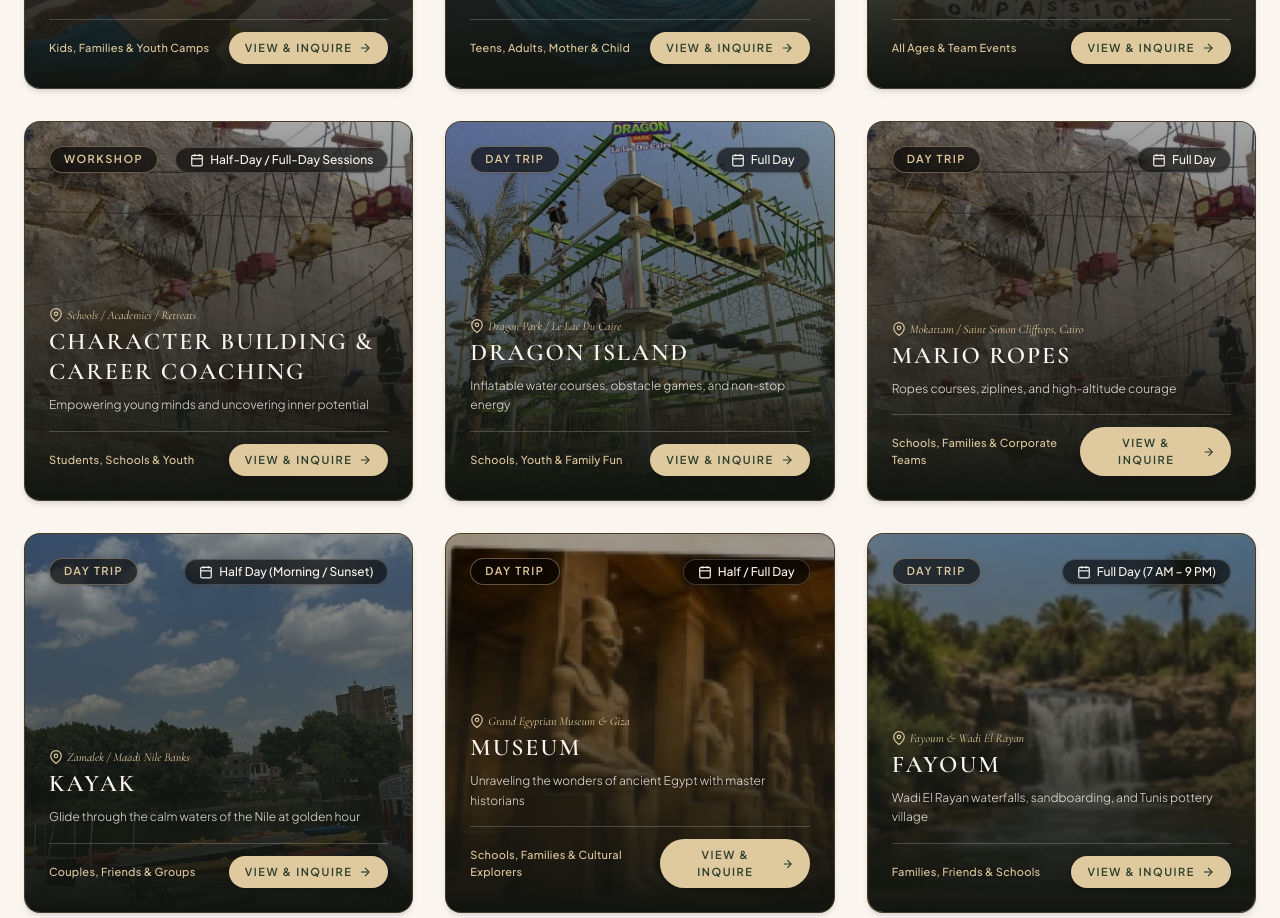
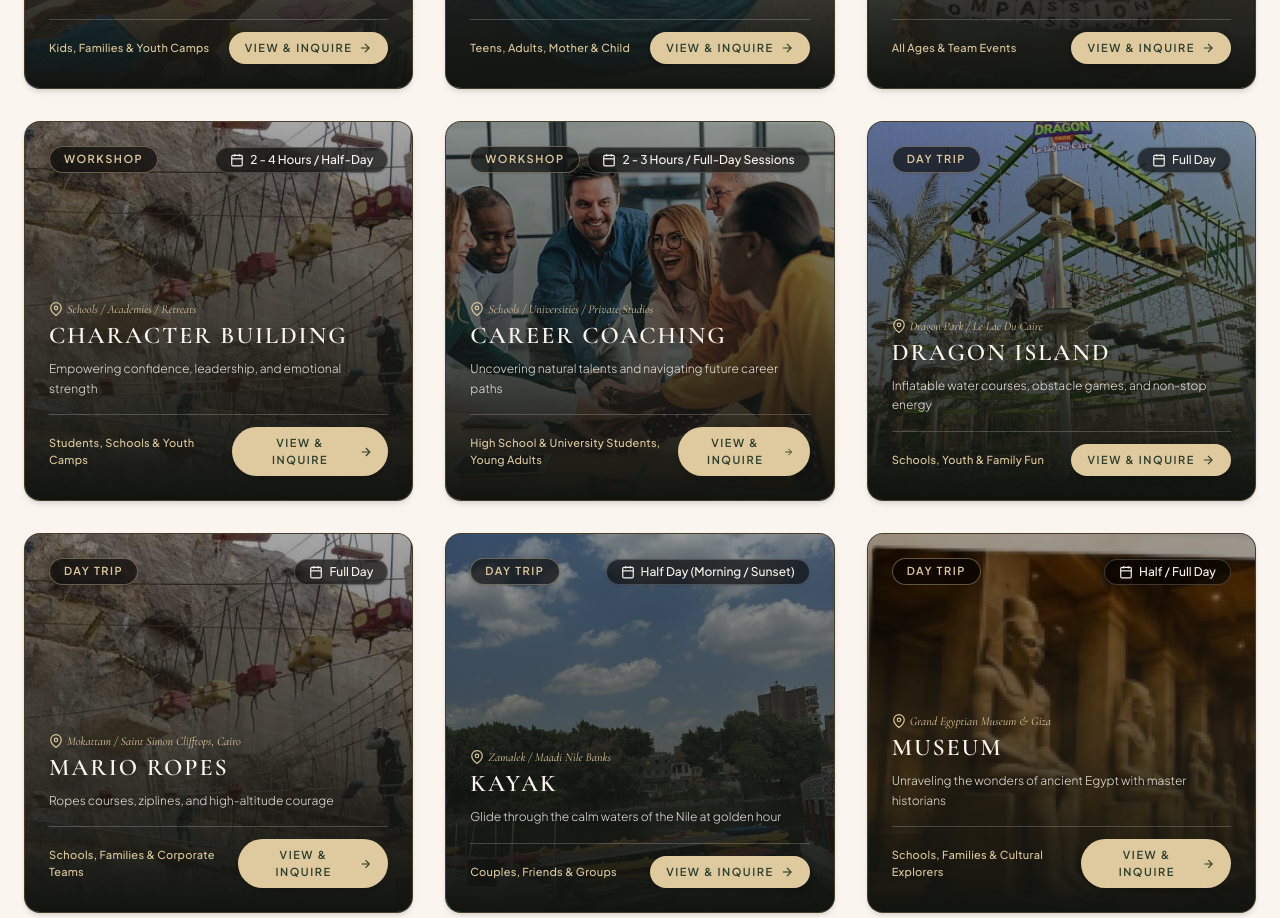
Before and after one commit to Pavlyemad2005/Hidden_Gems, a Next.js app: page / in a window 1280 px wide. Shown: the part 2920-3838 px from the top of the page. Built offline with nearby package versions, Linux system fonts and the light colour scheme.

Commit message:
Split Character Building and Career Coaching into two distinct workshops

```diff
--- a/src/app/page.tsx
+++ b/src/app/page.tsx
@@ -155,45 +155,87 @@ const GEMS_DATA: GemItem[] = [
     ],
   },
   {
-    id: "character-career",
+    id: "character-building",
     category: "workshops",
     categoryLabel: "Workshop",
-    tag: "Workshop · Growth & Learning",
-    title: "Character Building & Career Coaching",
-    subtitle: "Empowering young minds and uncovering inner potential",
-    description:
-      "Interactive developmental workshops centered on communication, confidence, leadership skills, emotional intelligence, and discovering natural strengths and future career pathways.",
-    duration: "Half-Day / Full-Day Sessions",
+    tag: "Workshop · Personal Growth",
+    title: "Character Building",
+    subtitle: "Empowering confidence, leadership, and emotional strength",
+    description:
+      "Interactive developmental workshops focused on leadership skills, team communication, resilience, active empathy, and discovering inner potential through engaging group simulations and challenges.",
+    duration: "2 - 4 Hours / Half-Day",
     location: "Schools / Academies / Retreats",
-    targetAudience: "Students, Schools & Youth",
+    targetAudience: "Students, Schools & Youth Camps",
     image: "/photos/mario-ropes.png",
     highlights: [
-      "Fun gamified leadership and problem-solving challenges",
-      "Public speaking, active listening, and team synergy exercises",
-      "Career interest mapping & mentorship discussions",
+      "Gamified team leadership and problem-solving simulations",
+      "Public speaking, active listening, and peer collaboration exercises",
+      "Emotional intelligence and self-confidence building",
       "Participation certificates and personal action roadmap",
     ],
     itinerary: [
       {
-        step: "Module 1",
-        title: "Self-Discovery & Strengths",
-        desc: "Interactive self-assessment games identifying core passions and values.",
-      },
-      {
-        step: "Module 2",
-        title: "Team Dynamics & Communication",
-        desc: "Real-world group problem solving and team trust building.",
-      },
-      {
-        step: "Module 3",
-        title: "Future Horizons & Mentorship",
-        desc: "Exploring career paths, setting milestones, and Q&A with mentors.",
-      },
-    ],
-    included: [
-      "Custom workbooks & assessment tools",
-      "Certified developmental coaches and facilitators",
-      "Certificates of completion",
+        step: "Part 1",
+        title: "Self-Discovery & Values",
+        desc: "Interactive exercises identifying personal strengths and core character values.",
+      },
+      {
+        step: "Part 2",
+        title: "Team Trust & Resilience",
+        desc: "Cooperative group challenges overcoming obstacles together.",
+      },
+      {
+        step: "Part 3",
+        title: "Empowerment Circle",
+        desc: "Reflective sharing, affirmations, and actionable growth commitments.",
+      },
+    ],
+    included: [
+      "Custom leadership activity kits and workbooks",
+      "Certified youth developmental facilitators",
+      "Certificates of achievement",
+    ],
+  },
+  {
+    id: "career-coaching",
+    category: "workshops",
+    categoryLabel: "Workshop",
+    tag: "Workshop · Future Pathways",
+    title: "Career Coaching",
+    subtitle: "Uncovering natural talents and navigating future career paths",
+    description:
+      "Guided career discovery and mentorship sessions for students and young adults. Identify personal passions, explore modern career options, practice professional skills, and build a clear future roadmap.",
+    duration: "2 - 3 Hours / Full-Day Sessions",
+    location: "Schools / Universities / Private Studios",
+    targetAudience: "High School & University Students, Young Adults",
+    image: "/photos/team-building.png",
+    highlights: [
+      "Personality & career aptitude assessment tools",
+      "Exploration of modern industry sectors and future jobs",
+      "Resume building, interview skills, and professional etiquette",
+      "1-on-1 mentorship Q&A and personalized roadmap",
+    ],
+    itinerary: [
+      {
+        step: "Session 1",
+        title: "Aptitude & Passion Mapping",
+        desc: "Assessing natural skills, personality types, and career affinities.",
+      },
+      {
+        step: "Session 2",
+        title: "Industry Deep Dive",
+        desc: "Exploring emerging career sectors, tech, business, and creative fields.",
+      },
+      {
+        step: "Session 3",
+        title: "Action Plan & Mentorship",
+        desc: "Crafting educational goals and direct Q&A with experienced mentors.",
+      },
+    ],
+    included: [
+      "Personalized career assessment profiles and guidebooks",
+      "Experienced career coaches and industry mentors",
+      "Future career milestone roadmap",
     ],
   },
 
```
